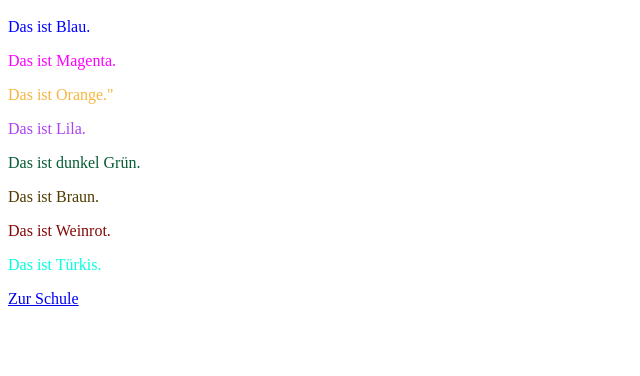
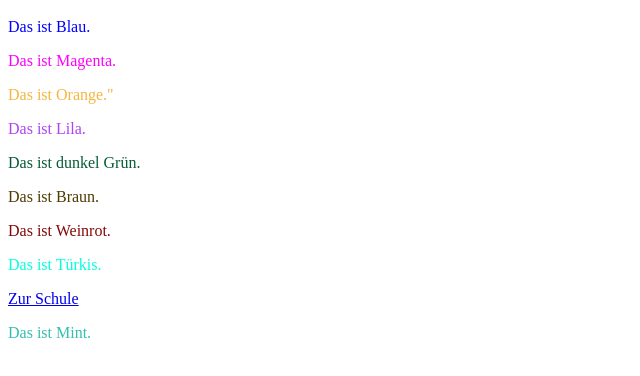
Before and after one commit to kavendro/site, a plain HTML site: page index.html in a window 1280 px wide. Shown: the part 48-424 px from the top of the page, without its empty margins (0-640 px from the left). Drawn offline with Linux system fonts and the light colour scheme.

Commit message:
Update index.html

```diff
--- a/index.html
+++ b/index.html
@@ -8,3 +8,4 @@
 <p style="color: #850808">Das ist Weinrot.</p>
 <p style="color: #03ffdd">Das ist Türkis.</p>
 <a href="https://www.leo-statz-berufskolleg.de/">Zur Schule</a>
+<p style="color: #33BFB0">Das ist Mint.</p>
```
